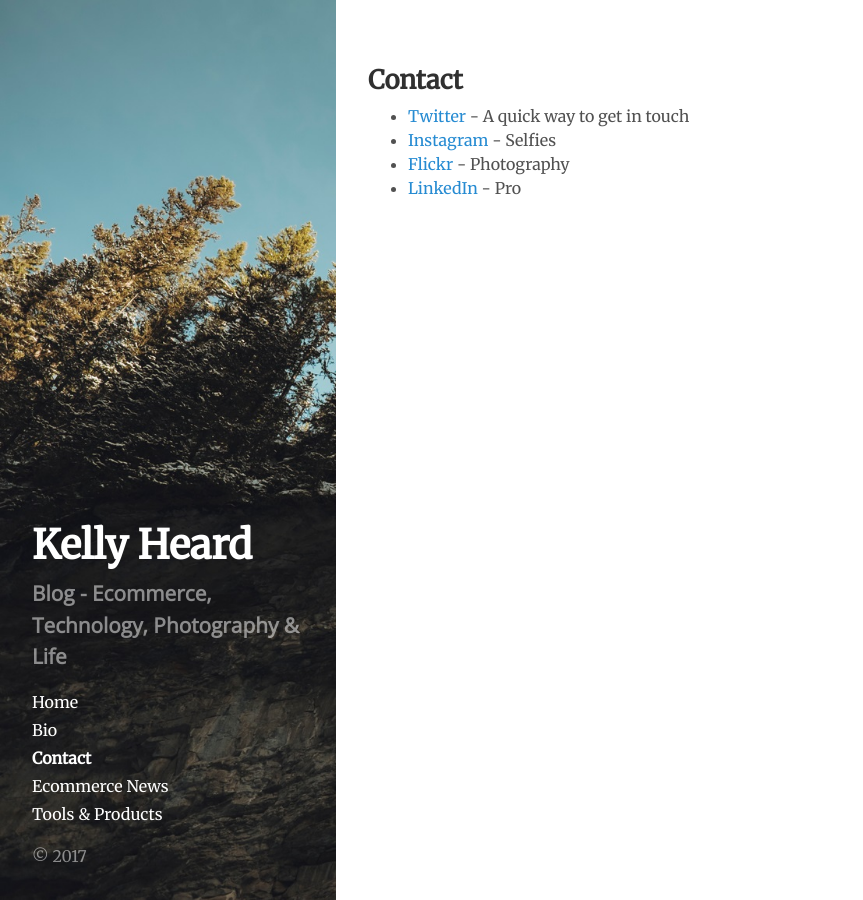
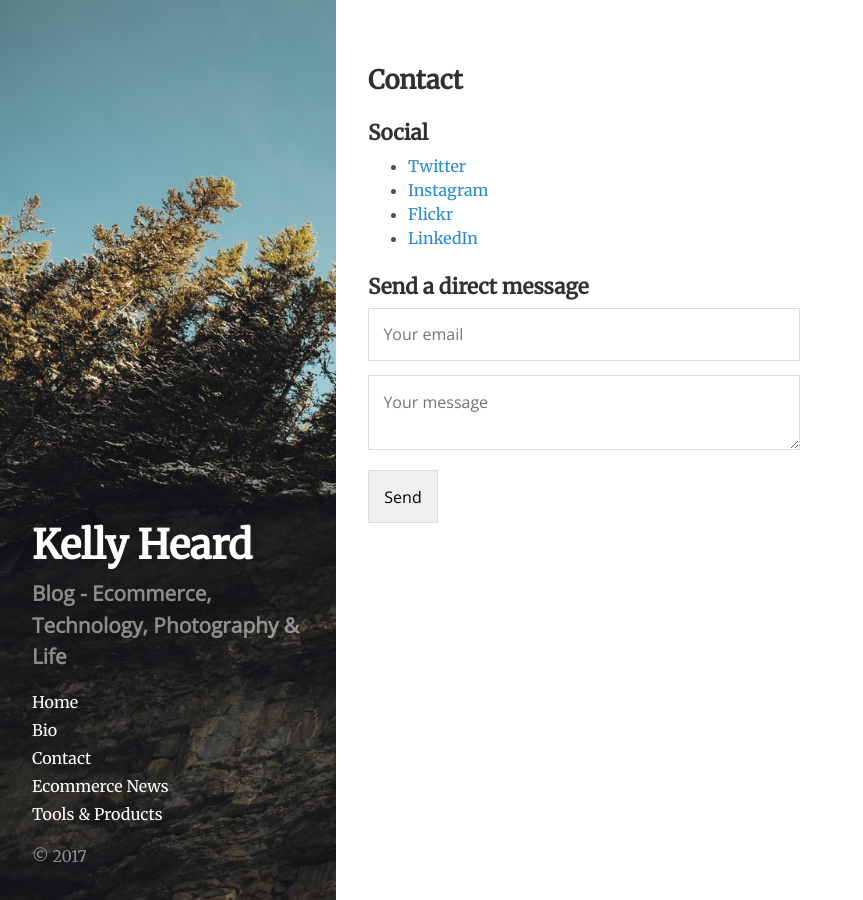
Before and after one commit to heardk/heardk.github.io, a Jekyll site: the page built from contact.md, in a window 1280 px wide. Shown: the whole page, without its empty margins (0-863 px from the left). Built offline with Jekyll 4.4.1, drawn with Linux system fonts in a browser that asks for light colours; nearby versions of some CDN libraries.

Commit message:
added contact form and updated an entry

```diff
--- a/_includes/sidebar.html
+++ b/_includes/sidebar.html
@@ -17,15 +17,18 @@
         `layout: page` in the front-matter. See readme for usage.
       {% endcomment %}
 
-      {% assign pages_list = site.pages %}
+      <!--{% assign pages_list = site.pages %}
       {% for node in pages_list %}
         {% if node.title != null %}
           {% if node.layout == "page" %}
             <a class="sidebar-nav-item{% if page.url == node.url %} active{% endif %}" href="{{ node.url }}">{{ node.title }}</a>
           {% endif %}
         {% endif %}
-      {% endfor %}
-
+      {% endfor %}-->
+      <a class="sidebar-nav-item" href="/bio">Bio</a>
+      <a class="sidebar-nav-item" href="/contact">Contact</a>
+      <a class="sidebar-nav-item" href="/news">Ecommerce News</a>
+      <a class="sidebar-nav-item" href="/tools">Tools &amp; Products</a>
       <!--<a class="sidebar-nav-item" href="{{ site.github.repo }}/archive/v{{ site.version }}.zip">Download</a>
       <a class="sidebar-nav-item" href="{{ site.github.repo }}">GitHub project</a>
       <span class="sidebar-nav-item">Currently v{{ site.version }}</span>-->
--- a/contact.md
+++ b/contact.md
@@ -3,8 +3,20 @@ layout: page
 title: Contact
 ---
 
+## Social
 
-- [Twitter](https://twitter.com/kellyheard) - A quick way to get in touch
-- [Instagram](https://www.instagram.com/mrkellyheard/) - Selfies
-- [Flickr](https://www.flickr.com/photos/greensuitcase) - Photography
-- [LinkedIn](https://ca.linkedin.com/in/kellyheard) - Pro
+- [Twitter](https://twitter.com/kellyheard)
+- [Instagram](https://www.instagram.com/mrkellyheard/)
+- [Flickr](https://www.flickr.com/photos/greensuitcase)
+- [LinkedIn](https://ca.linkedin.com/in/kellyheard)
+
+## Send a direct message
+
+<form action="https://formspree.io/site@me.heard.email" method="POST">
+    <input name="_replyto" placeholder="Your email" type="email">
+    <textarea name="message" placeholder="Your message"></textarea>
+    <input type="text" name="_subject" class="hide" value="Email from kellyheard.com">
+    <input type="text" name="_gotcha" class="hide">
+    <input type="text" name="_next" value="contact-thanks.html" class="hide">
+    <button type="submit">Send</button>
+</form>
--- a/public/css/app.css
+++ b/public/css/app.css
@@ -72,3 +72,21 @@ img {
   border-radius: 0px;
   margin: 0px;
 }
+
+.hide {
+    display: none;
+}
+
+input, textarea, button {
+    font-size: 1.0em;
+    font-family: 'Open Sans', sans-serif;
+    border: 1px solid #ddd;
+    padding: 0.9em;
+    margin-bottom: 0.9em;
+    width: 75%;
+}
+
+button {
+    width: 70px;
+    display: block;
+}
```
Also changed, not shown: _notes/10-percent-happier.md (added, +52 -0 lines), _posts/2017-03-15-Every-Song-Rocks.md (+4 -0 lines), contact-thanks.md (added, +6 -0 lines).
